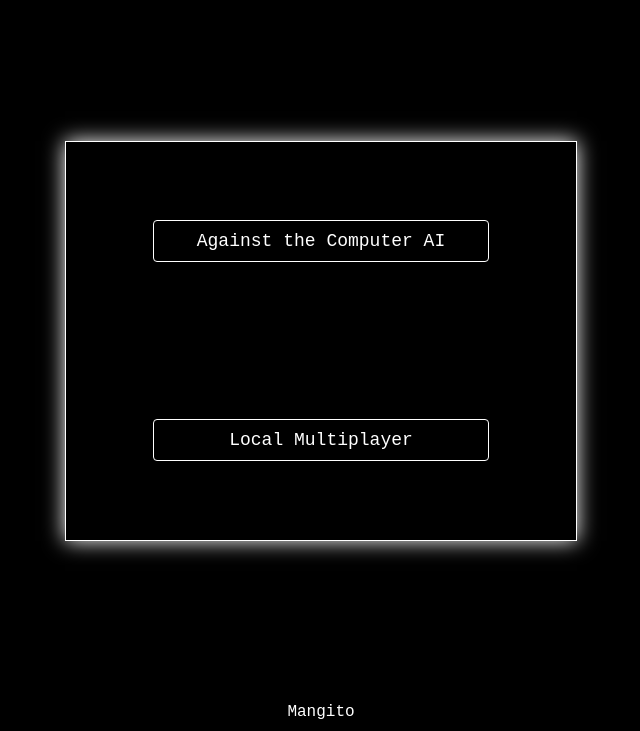
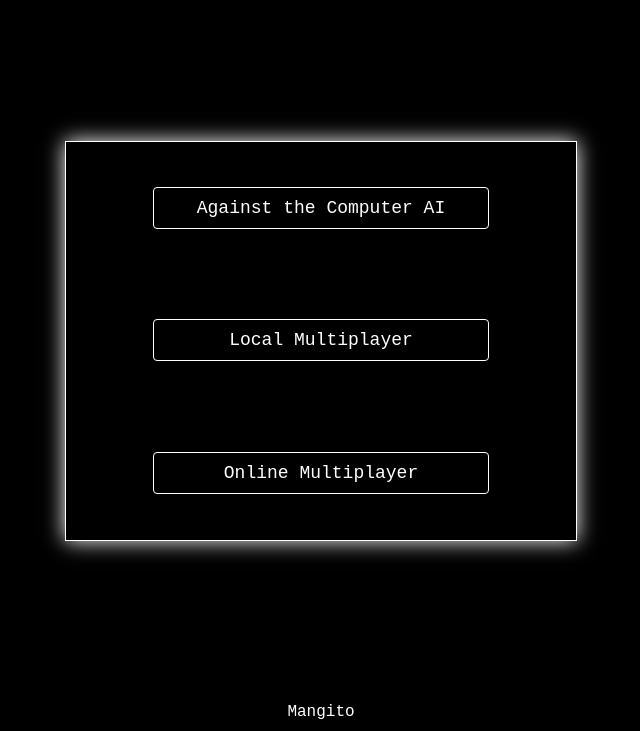
Before and after one commit to 201flaviosilva-labs/TicTacToe, a website: page index.html in a window 1280 px wide. Shown: the part 69-800 px from the top of the page, without its empty margins (319-959 px from the left). Drawn offline with Linux system fonts and the light colour scheme.

Commit message:
Add Online

```diff
--- a/index.html
+++ b/index.html
@@ -17,7 +17,7 @@
 	<main>
 		<button><a href="./src/PvAI/index.html">Against the Computer AI</a></button>
 		<button><a href="./src/PvPLocal/index.html">Local Multiplayer</a></button>
-		<!-- <button onclick="alert('Still in Development')"><a href="">Online Multiplayer</a></button> -->
+		<button><a href="https://mangitotictactoe.herokuapp.com/">Online Multiplayer</a></button>
 	</main>
 
 	<footer><a href="http://mangito.github.io/">Mangito</a></footer>
```
